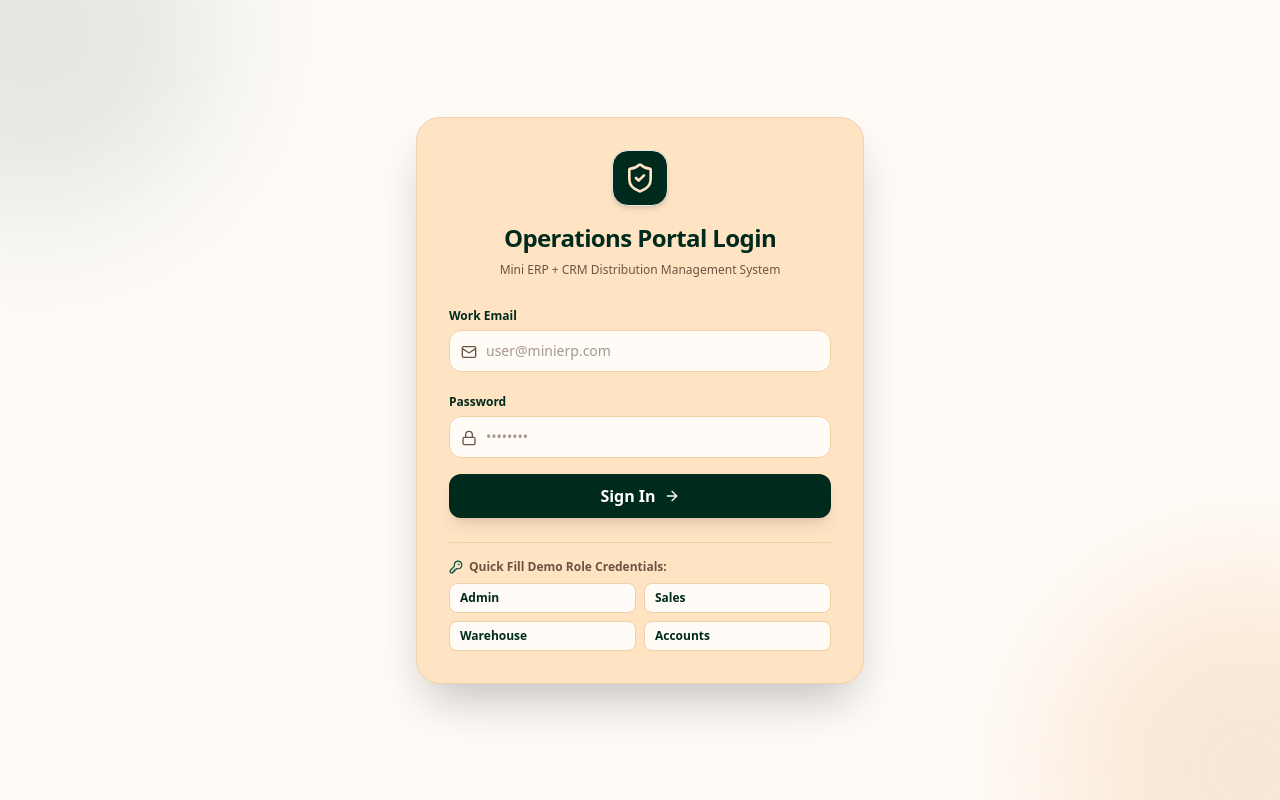
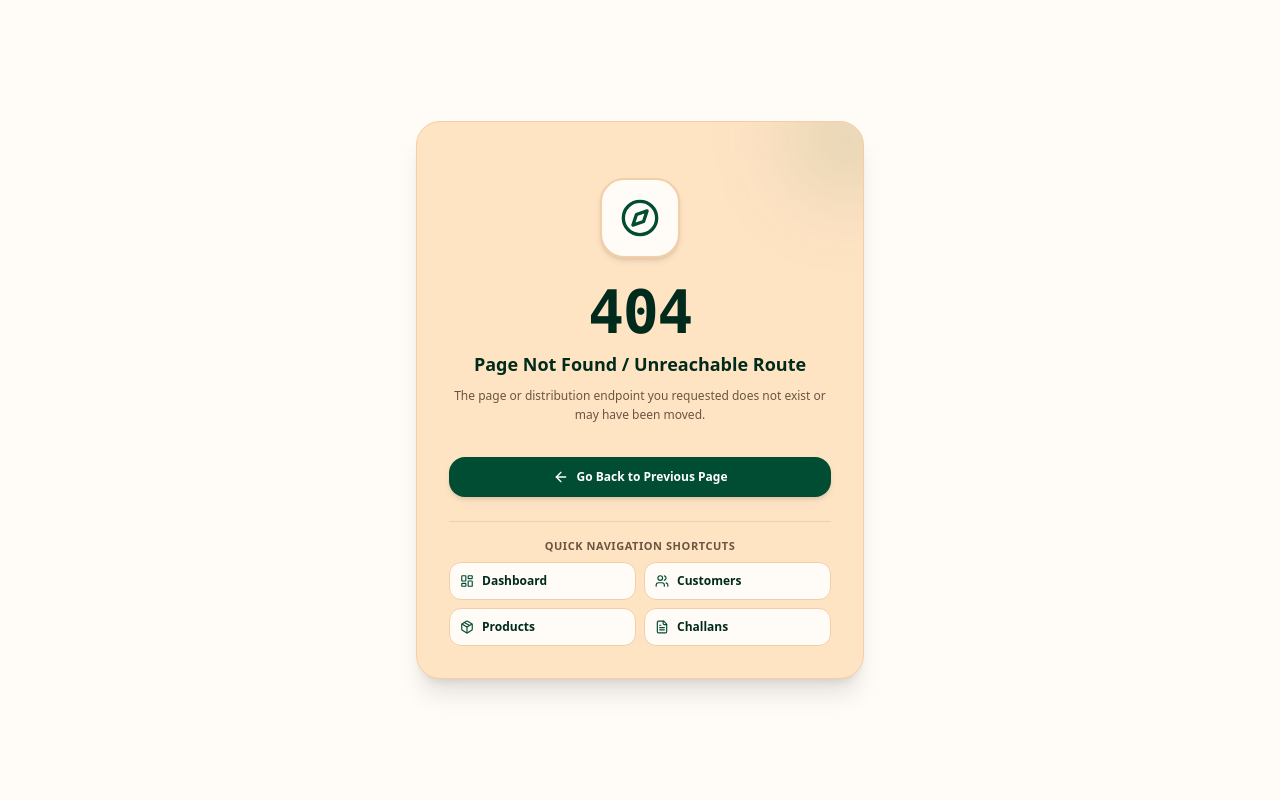
Before and after one commit to Sachinpd1703/mini-erp-crm, a React (Vite) app in the folder frontend/: page / in a window 1280 px wide. Before the commit this address led to /login. Built offline with nearby package versions, Linux system fonts and the light colour scheme.

Commit message:
feat(pages): add custom 404 NotFoundPage using project light theme colors and quick navigation shortcuts

```diff
--- /dev/null
+++ b/frontend/src/pages/NotFoundPage.tsx
@@ -0,0 +1,86 @@
+import React from 'react';
+import { useNavigate, Link } from 'react-router-dom';
+import { Compass, LayoutDashboard, Users, Package, FileText, ArrowLeft } from 'lucide-react';
+
+export const NotFoundPage: React.FC = () => {
+  const navigate = useNavigate();
+
+  return (
+    <div className="min-h-screen bg-[#FFFBF7] dark:bg-[#021811] flex items-center justify-center p-4 transition-colors duration-200">
+      <div className="max-w-md w-full bg-[#FFE4C4] dark:bg-slate-900 border border-[#F3CEA6] dark:border-slate-800 rounded-3xl p-8 text-center space-y-6 shadow-xl relative overflow-hidden">
+        {/* Decorative Background Glow Ring */}
+        <div className="absolute -top-12 -right-12 w-32 h-32 bg-[#004D34]/10 dark:bg-sky-500/10 rounded-full blur-2xl pointer-events-none" />
+
+        {/* Floating 404 Badge Icon */}
+        <div className="mx-auto w-20 h-20 bg-[#FFFBF7] dark:bg-slate-800 border-2 border-[#F3CEA6] dark:border-slate-700 rounded-3xl flex items-center justify-center shadow-md">
+          <Compass className="w-10 h-10 text-[#004D34] dark:text-emerald-400 animate-spin-slow" />
+        </div>
+
+        {/* 404 Header Text */}
+        <div className="space-y-2">
+          <h1 className="text-6xl font-extrabold text-[#002A1C] dark:text-white tracking-tight font-mono">
+            404
+          </h1>
+          <h2 className="text-lg font-bold text-[#002A1C] dark:text-slate-100">
+            Page Not Found / Unreachable Route
+          </h2>
+          <p className="text-xs text-[#6B5542] dark:text-slate-400 font-medium leading-relaxed max-w-sm mx-auto">
+            The page or distribution endpoint you requested does not exist or may have been moved.
+          </p>
+        </div>
+
+        {/* Primary Back Button */}
+        <div className="pt-2">
+          <button
+            onClick={() => navigate(-1)}
+            className="w-full py-3 bg-[#004D34] hover:bg-[#003826] dark:bg-sky-600 dark:hover:bg-sky-500 text-white font-bold text-xs rounded-2xl shadow-md transition flex items-center justify-center space-x-2"
+          >
+            <ArrowLeft className="w-4 h-4" />
+            <span>Go Back to Previous Page</span>
+          </button>
+        </div>
+
+        {/* Quick Route Shortcuts */}
+        <div className="pt-4 border-t border-[#F3CEA6] dark:border-slate-800 space-y-2">
+          <p className="text-[11px] font-bold text-[#6B5542] dark:text-slate-400 uppercase tracking-wider">
+            Quick Navigation Shortcuts
+          </p>
+
+          <div className="grid grid-cols-2 gap-2 text-xs font-semibold">
+            <Link
+              to="/dashboard"
+              className="p-2.5 bg-[#FFFBF7] dark:bg-slate-800 hover:bg-[#FDD8A8] dark:hover:bg-slate-700 text-[#002A1C] dark:text-slate-200 border border-[#F3CEA6] dark:border-slate-700 rounded-xl transition flex items-center space-x-2"
+            >
+              <LayoutDashboard className="w-3.5 h-3.5 text-[#004D34] dark:text-sky-400" />
+              <span>Dashboard</span>
+            </Link>
+
+            <Link
+              to="/customers"
+              className="p-2.5 bg-[#FFFBF7] dark:bg-slate-800 hover:bg-[#FDD8A8] dark:hover:bg-slate-700 text-[#002A1C] dark:text-slate-200 border border-[#F3CEA6] dark:border-slate-700 rounded-xl transition flex items-center space-x-2"
+            >
+              <Users className="w-3.5 h-3.5 text-[#004D34] dark:text-sky-400" />
+              <span>Customers</span>
+            </Link>
+
+            <Link
+              to="/products"
+              className="p-2.5 bg-[#FFFBF7] dark:bg-slate-800 hover:bg-[#FDD8A8] dark:hover:bg-slate-700 text-[#002A1C] dark:text-slate-200 border border-[#F3CEA6] dark:border-slate-700 rounded-xl transition flex items-center space-x-2"
+            >
+              <Package className="w-3.5 h-3.5 text-[#004D34] dark:text-sky-400" />
+              <span>Products</span>
+            </Link>
+
+            <Link
+              to="/challans"
+              className="p-2.5 bg-[#FFFBF7] dark:bg-slate-800 hover:bg-[#FDD8A8] dark:hover:bg-slate-700 text-[#002A1C] dark:text-slate-200 border border-[#F3CEA6] dark:border-slate-700 rounded-xl transition flex items-center space-x-2"
+            >
+              <FileText className="w-3.5 h-3.5 text-[#004D34] dark:text-sky-400" />
+              <span>Challans</span>
+            </Link>
+          </div>
+        </div>
+      </div>
+    </div>
+  );
+};
--- a/frontend/src/routes/AppRoutes.tsx
+++ b/frontend/src/routes/AppRoutes.tsx
@@ -12,6 +12,7 @@ import { InventoryPage } from '../modules/inventory/InventoryPage';
 import { ChallansPage } from '../modules/challans/ChallansPage';
 import { ChallanDetailPage } from '../modules/challans/ChallanDetailPage';
 import { UsersPage } from '../modules/users/UsersPage';
+import { NotFoundPage } from '../pages/NotFoundPage';
 
 const ProtectedRoute: React.FC<{ children: React.ReactNode; allowedRoles?: string[] }> = ({ children, allowedRoles }) => {
   const { isAuthenticated, isLoading, user } = useAuth();
@@ -126,7 +127,7 @@ export const AppRoutes: React.FC = () => {
         }
       />
 
-      <Route path="*" element={<Navigate to="/dashboard" replace />} />
+      <Route path="*" element={<NotFoundPage />} />
     </Routes>
   );
 };
```
